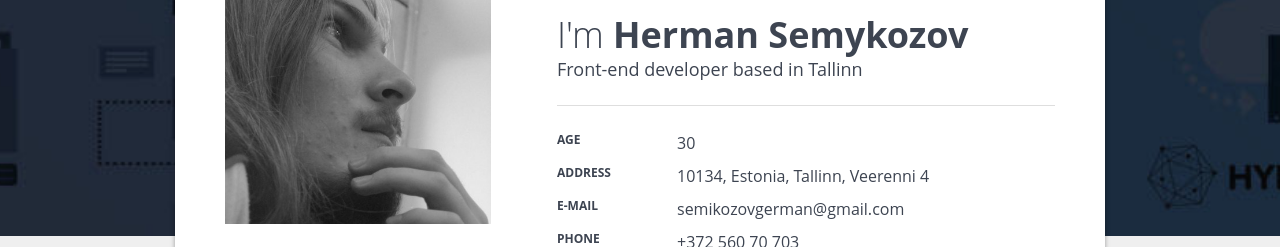
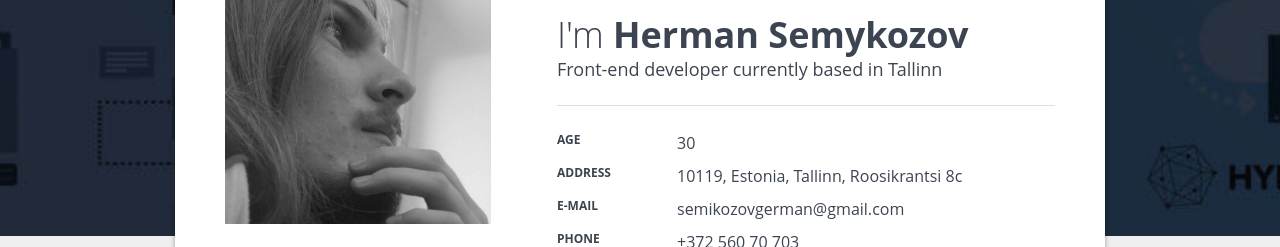
Before and after one commit to GSemikozov/CV, a Gatsby site: page / in a window 1280 px wide. Shown: the part 279-526 px from the top of the page. Built offline with nearby package versions, Linux system fonts and the light colour scheme; Gatsby itself is replaced by a stand-in of ours.

Commit message:
CHANGE: update user info

```diff
--- a/src/components/profile/index.js
+++ b/src/components/profile/index.js
@@ -21,14 +21,14 @@ export const Profile = () => (
               I'm <strong>Herman Semykozov</strong>
             </h1>
             <h2 className={styles.profilePosition}>
-              Front-end developer based in Tallinn
+              Front-end developer currently based in Tallinn
             </h2>
           </div>
           <div className={styles.profileTable}>
             <strong>Age</strong>
             <span>30</span>
             <strong>Address</strong>
-            <span>10134, Estonia, Tallinn, Veerenni 4</span>
+            <span>10119, Estonia, Tallinn, Roosikrantsi 8c</span>
             <strong>E-mail</strong>
             <span>semikozovgerman@gmail.com</span>
             <strong>Phone</strong>
```
